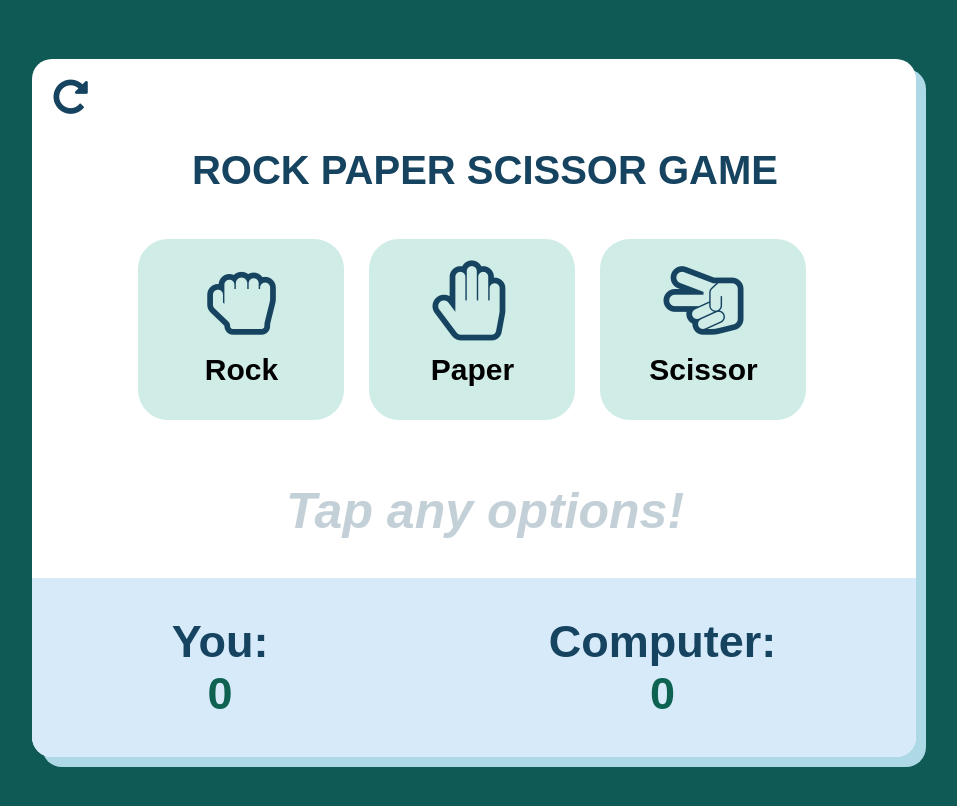
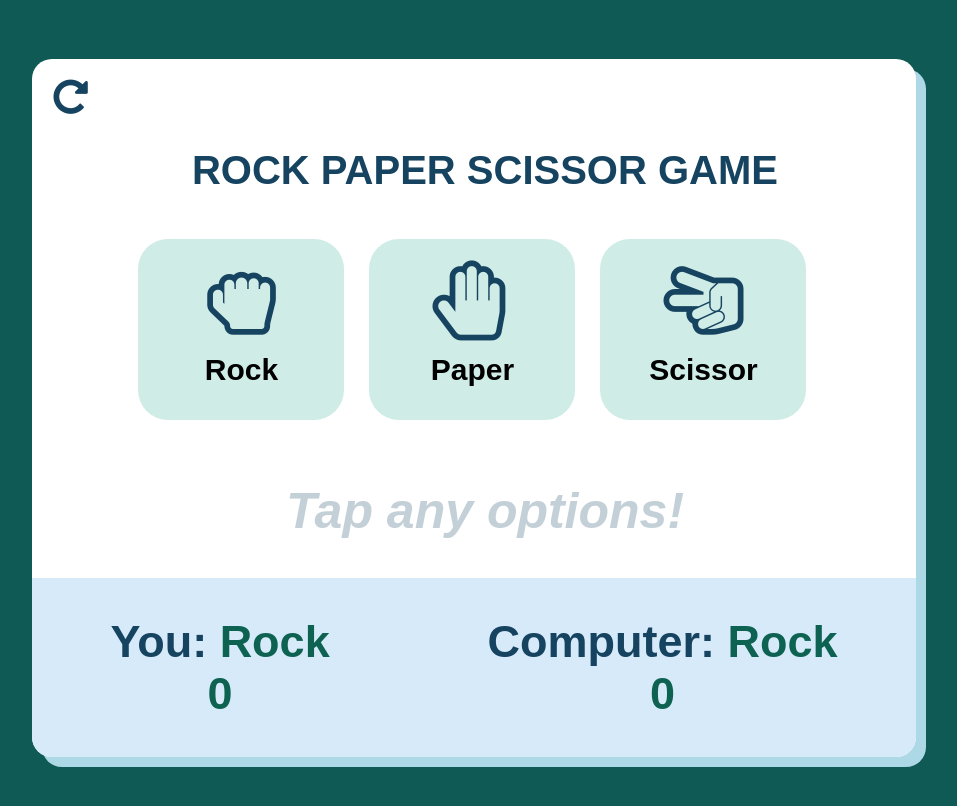
Before and after one commit to oviozz/rps, a plain HTML site: page index.html in a window 1280 px wide. Shown: the whole page, without its empty margins (166-1123 px from the left). Drawn offline with Linux system fonts and the light colour scheme.

Commit message:
Update index.html

```diff
--- a/index.html
+++ b/index.html
@@ -1,3 +1,4 @@
+
 
 <!DOCTYPE html>
 <html lang="en">
@@ -52,14 +53,14 @@
         <div class="scores">
 
                 <div class="you">
-                    <h2 class="heading you-score">You:
+                    <h2 class="heading you-score">You: <span id="you-choose">Rock</span>
                         <br>
                         <span class="score-number" id="your-score">0</span>
                     </h2>
                 </div>
 
                 <div class="computer">
-                    <h2 class="heading computer-score">Computer:
+                    <h2 class="heading computer-score">Computer: <span id="computer-choose">Rock</span>
                         <br>
                         <span class="score-number" id="computer-score">0</span>
                     </h2>
```
